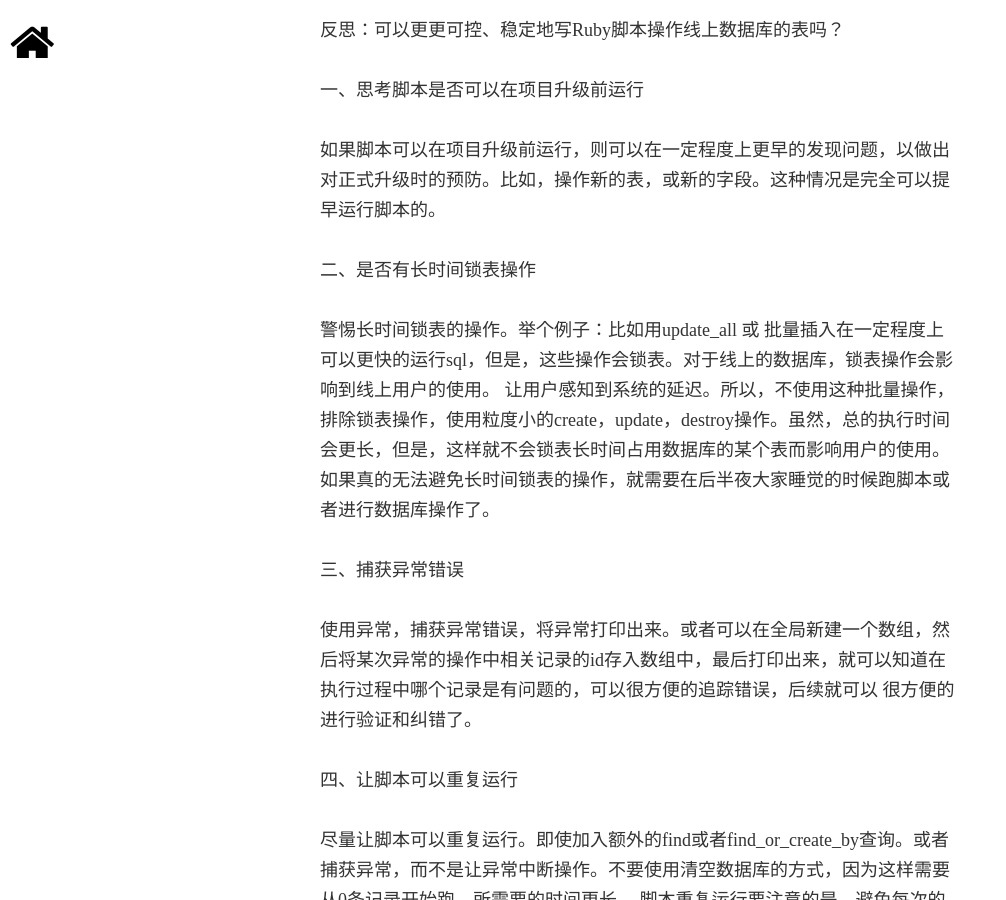
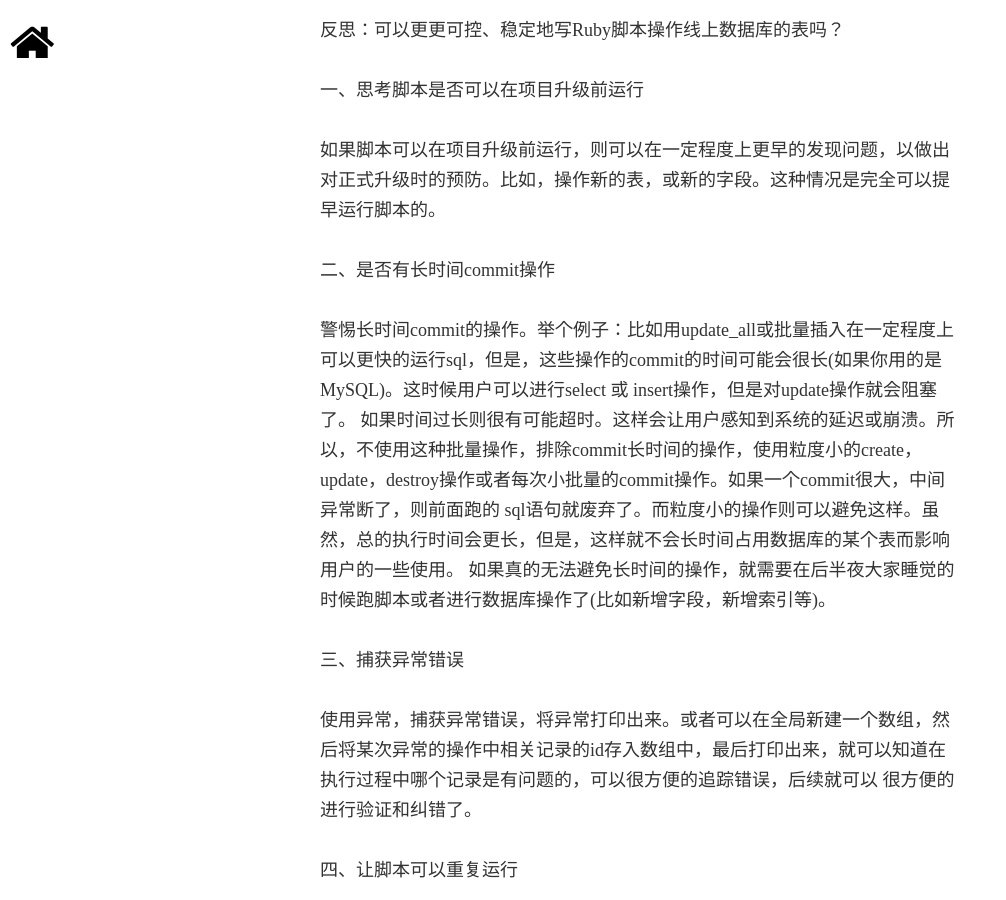
Before and after one commit to pathbox/pathbox.github.io, a Jekyll site: the page built from _posts/2016-11-07-how-to-ruby-script-to-edit-databases.md, in a window 1280 px wide and 900 px high, scrolled down 1135 px. Shown: the whole window, without its empty margins (0-1006 px from the left). Built offline with Jekyll 4.4.1, drawn with Linux system fonts in a browser that asks for light colours; nearby versions of some CDN libraries; some web fonts are replaced; comment, search, counter and statistics services are not loaded.

Commit message:
其实不是锁表 而是锁行 以及大的mysql commit操作对 update操作的影响

```diff
--- a/_posts/2016-11-07-how-to-ruby-script-to-edit-databases.md
+++ b/_posts/2016-11-07-how-to-ruby-script-to-edit-databases.md
@@ -17,11 +17,12 @@ image: /assets/images/post.jpg
 
   如果脚本可以在项目升级前运行，则可以在一定程度上更早的发现问题，以做出对正式升级时的预防。比如，操作新的表，或新的字段。这种情况是完全可以提早运行脚本的。
 
-二、是否有长时间锁表操作
+二、是否有长时间commit操作
 
-  警惕长时间锁表的操作。举个例子：比如用update_all 或 批量插入在一定程度上可以更快的运行sql，但是，这些操作会锁表。对于线上的数据库，锁表操作会影响到线上用户的使用。
-  让用户感知到系统的延迟。所以，不使用这种批量操作，排除锁表操作，使用粒度小的create，update，destroy操作。虽然，总的执行时间会更长，但是，这样就不会锁表长时间占用数据库的某个表而影响用户的使用。
-  如果真的无法避免长时间锁表的操作，就需要在后半夜大家睡觉的时候跑脚本或者进行数据库操作了。
+  警惕长时间commit的操作。举个例子：比如用update_all或批量插入在一定程度上可以更快的运行sql，但是，这些操作的commit的时间可能会很长(如果你用的是MySQL)。这时候用户可以进行select 或 insert操作，但是对update操作就会阻塞了。
+  如果时间过长则很有可能超时。这样会让用户感知到系统的延迟或崩溃。所以，不使用这种批量操作，排除commit长时间的操作，使用粒度小的create，update，destroy操作或者每次小批量的commit操作。如果一个commit很大，中间异常断了，则前面跑的
+  sql语句就废弃了。而粒度小的操作则可以避免这样。虽然，总的执行时间会更长，但是，这样就不会长时间占用数据库的某个表而影响用户的一些使用。
+  如果真的无法避免长时间的操作，就需要在后半夜大家睡觉的时候跑脚本或者进行数据库操作了(比如新增字段，新增索引等)。
 
 三、捕获异常错误
 
```
